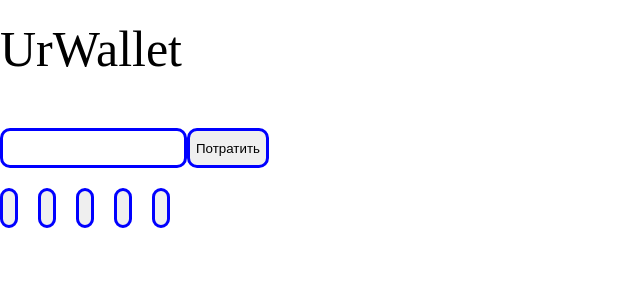
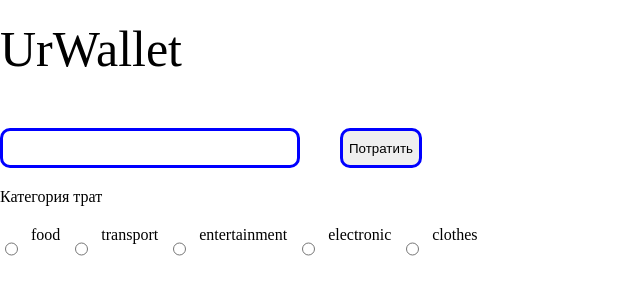
Before and after one commit to Yojimbo550/exps, a Vue app: page / in a window 1280 px wide. Shown: the top 300 px of the page, without its empty margins (0-640 px from the left). Built offline with nearby package versions, Linux system fonts and the light colour scheme.

Commit message:
radiopanel for exps

```diff
--- a/src/App.vue
+++ b/src/App.vue
@@ -16,28 +16,37 @@
          </div>
         </div>
     </div>
-    <input-section/>
+
+    <input-section @create="createPost"/>
+    <exps-list :exps="exps"
+    />
 </div>
 
 </template>
 
 <script>
 import InputSection from '@/components/InputSection.vue'
-
+import ExpsList from './components/ExpsList.vue';
 
 export default {
     components: {
 
-        InputSection,
+        InputSection,ExpsList,
 
     },
 data() {
 
     return {
 
-        likes:0,
+
+        exps:['kek','ef'],
     }
 
+},
+methods: {
+    createPost(exps) {
+        this.exps.push(exps)
+    }
 }
 }
 
--- a/src/components/ExpsList.vue
+++ b/src/components/ExpsList.vue
@@ -1,11 +1,22 @@
 <template>
     <div>
-
+        <ul>
+            <div v-for="exp in exps" :key="exp.id">
+                {{ exp.sum }}
+                {{ exp.category }}
+            </div>
+        </ul>
     </div>
 </template>
 
 <script>
 export default {
+    props:{
+        exps: {
+            type:Array
+
+        }
+    },
     setup () {
 
 
--- a/src/components/InputSection.vue
+++ b/src/components/InputSection.vue
@@ -1,25 +1,54 @@
 <template>
     <div class="MainSection">
         <div class="inputSection__Fields">
-        <input  class="inputField" type="text">
-        <input class="inputField" type="submit" value="Потратить">
-    </div>
-        <div class="InputSection__categories">
-            <input class="InputSection__categories__button" type="button">
-            <input class="InputSection__categories__button" type="button">
-            <input class="InputSection__categories__button" type="button">
-            <input class="InputSection__categories__button" type="button">
-            <input class="InputSection__categories__button" type="button">
+        <input :value="exps.sum" @input="exps.sum = $event.target.value" class="inputField" type="text">
+        <input @click="createPost" class="inputField__submit" type="submit" value="Потратить">
+        </div>
+        <div class="InputSection__categories"> Категория трат
+            <div class="InputSection__categories__buttons">
+            <input  class="InputSection__categories__button" id="one" type="radio" value="food" v-model="exps.category">
+            <label for="one">food</label>
+            <input class="InputSection__categories__button" id="two" type="radio" value="transport" v-model="exps.category">
+            <label for="two">transport</label>
+            <input class="InputSection__categories__button"  id="three" type="radio" value="entertainment" v-model="exps.category">
+            <label for="three">entertainment</label>
+            <input class="InputSection__categories__button"  id="four" type="radio" value="electronic" v-model="exps.category">
+            <label for="four">electronic</label>
+            <input class="InputSection__categories__button" id="five" type="radio" value="clothes" v-model="exps.category">
+            <label for="five">clothes</label>
+            </div>
         </div>
     </div>
 
 </template>
 
 <script>
+export default {
+    data() {
+        return {
+            exps: {
+                sum:'',
+            }
+        }
+    },
+    methods: {
+        createPost() {
+            this.exps.id =Date.now();
+            this.$emit('create', this.exps)
+            this.exps = {
+                sum: '',
+                category:'',
+            }
+        },
 
+    }
+}
 </script>
 
 <style>
+.focused {
+    color: yellow;
+}
 .MainSection {
     display: flex;
     flex-direction: column;
@@ -28,22 +57,42 @@
     padding-bottom: 50px;
 }
 .inputSection__Fields {
+    display: flex;
 
+    gap: 40px;
 }
 .inputField {
     border: 3px solid blue;
     height: 40px;
     border-radius: 10px;
+    width: 300px;
+
+}
+.inputField__submit {
+    border: 3px solid blue;
+    height: 40px;
+    border-radius: 10px;
+
 
 }
 .InputSection__categories{
     display: flex;
+    flex-direction: column;
     gap: 20px;
+}
+.InputSection__categories__buttons {
+    display: flex;
+    gap: 10px;
+    cursor: pointer;
+
 }
 .InputSection__categories__button {
 
-border: 3px solid blue;
+border: 3px solid black;
     height: 40px;
     border-radius: 10px;
+    cursor: pointer;
+
 }
+
 </style>
```
